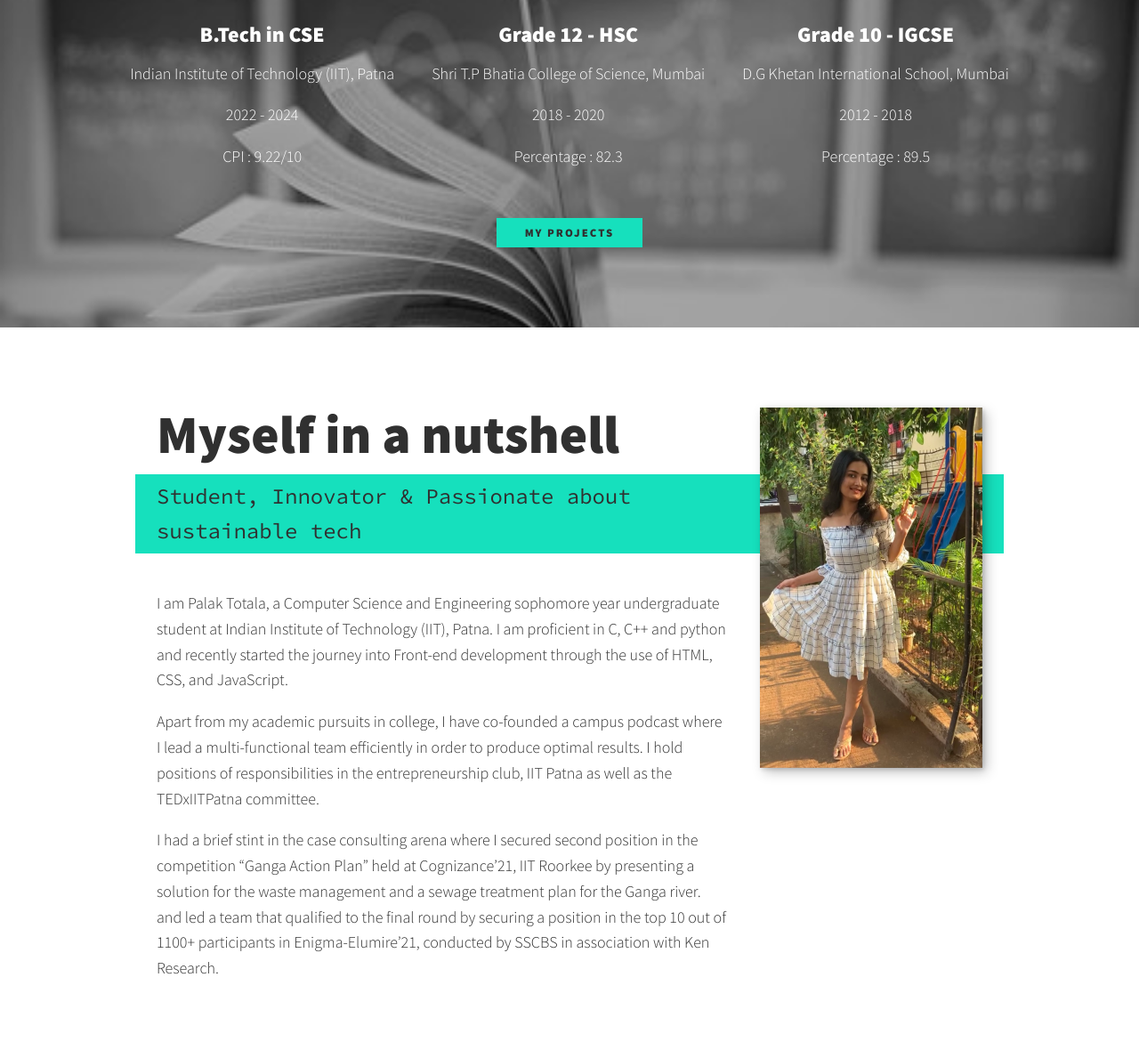
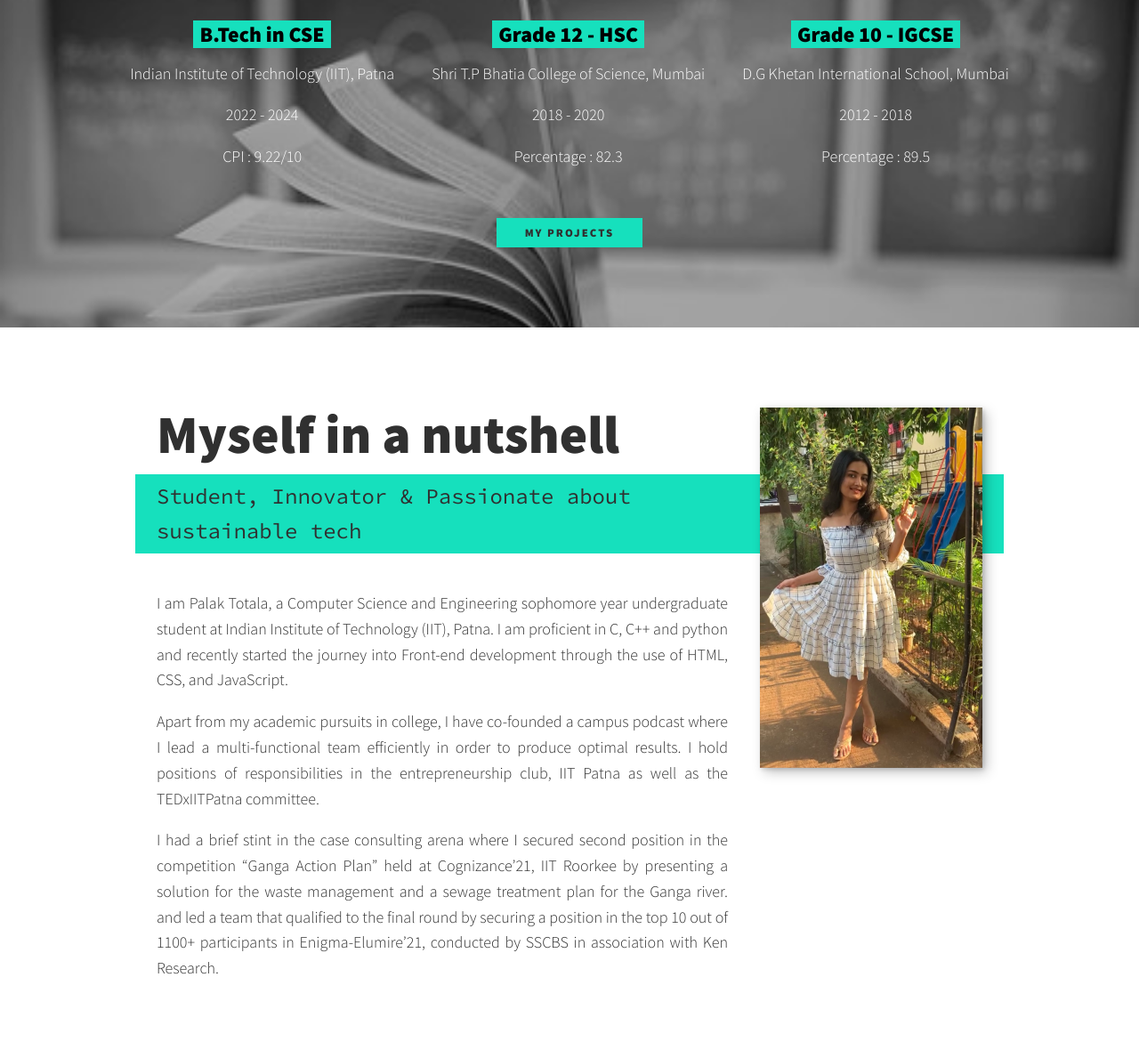
Before and after one commit to palaktotala/palaktotala.github.io, a plain HTML site: page index.html in a window 1280 px wide. Shown: the part 691-1880 px from the top of the page at 89% size. Drawn offline with nearby package versions, Linux system fonts and the light colour scheme.

Commit message:
Update index.html

```diff
--- a/index.html
+++ b/index.html
@@ -50,7 +50,7 @@
             <h2 class="section__title section__title--educations">Education</h2>
             <div class="educations">
                 <div class="degree">
-                    <h3>B.Tech in CSE</h3>
+                    <h3><mark>B.Tech in CSE</mark></h3>
                     <p>Indian Institute of Technology (IIT), Patna</p>
                     <p>2022 - 2024</p>
                     <p>CPI : 9.22/10</p>
@@ -58,7 +58,7 @@
 
 
                 <div class="degree">
-                    <h3>Grade 12 - HSC</h3>
+                    <h3><mark>Grade 12 - HSC</mark></h3>
                     <p>Shri T.P Bhatia College of Science, Mumbai</p>
                     <p>2018 - 2020</p>
                     <p>Percentage : 82.3</p>
@@ -66,7 +66,7 @@
 
 
                 <div class="degree">
-                    <h3>Grade 10 - IGCSE</h3>
+                    <h3><mark>Grade 10 - IGCSE</mark></h3>
                     <p>D.G Khetan International School, Mumbai</p>
                     <p>2012 - 2018</p>
                     <p>Percentage : 89.5</p>
@@ -81,17 +81,17 @@
             <p class="section__subtitle section__subtitle--about">Student, Innovator & Passionate about sustainable tech</p>
 
             <div class="about-me__body">
-                <p>I am Palak Totala, a Computer Science and Engineering sophomore year
+                <p align="justify">I am Palak Totala, a Computer Science and Engineering sophomore year
                     undergraduate student at Indian Institute of Technology (IIT), Patna.
                     I am proficient in C, C++ and python and recently started the journey
                     into Front-end development through the use of HTML, CSS, and JavaScript.
                 </p>
-                <p>Apart from my academic pursuits in college, I have
+                <p align="justify">Apart from my academic pursuits in college, I have
                     co-founded a campus podcast where I lead a multi-functional team efficiently in order to
                     produce optimal results. I hold positions of responsibilities in the entrepreneurship club, IIT Patna
                     as well as the TEDxIITPatna committee.
                 </p>
-                <p> I had a brief stint in the case consulting arena where I secured second position in the competition “Ganga Action Plan” held at Cognizance’21, IIT Roorkee by presenting
+                <p align="justify"> I had a brief stint in the case consulting arena where I secured second position in the competition “Ganga Action Plan” held at Cognizance’21, IIT Roorkee by presenting
                      a solution for the waste management and a sewage treatment plan for the Ganga river.
                      and led a team that qualified to the final round by securing a position in the top 10 out of 1100+ participants
                     in Enigma-Elumire’21, conducted by SSCBS in association with Ken Research.
```
